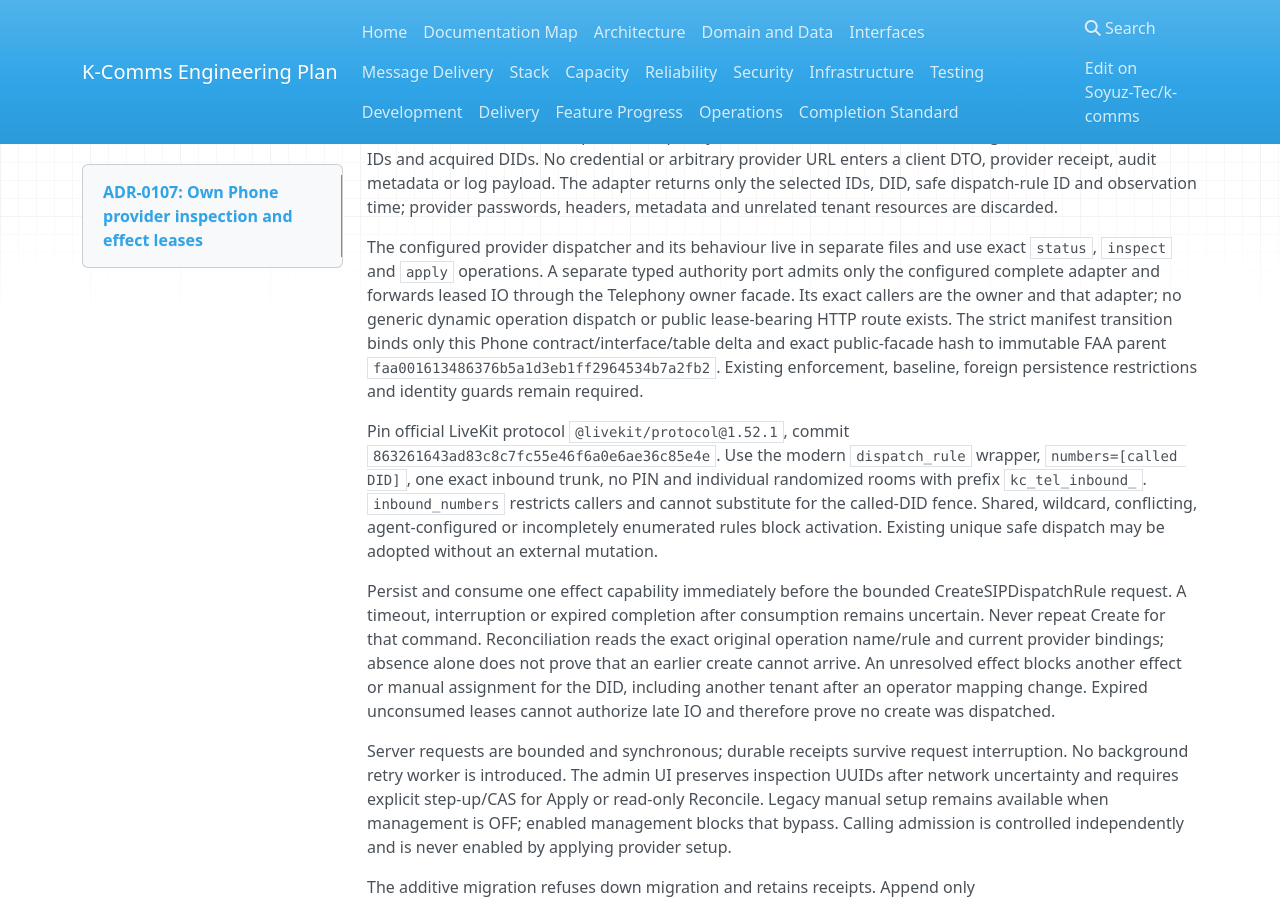
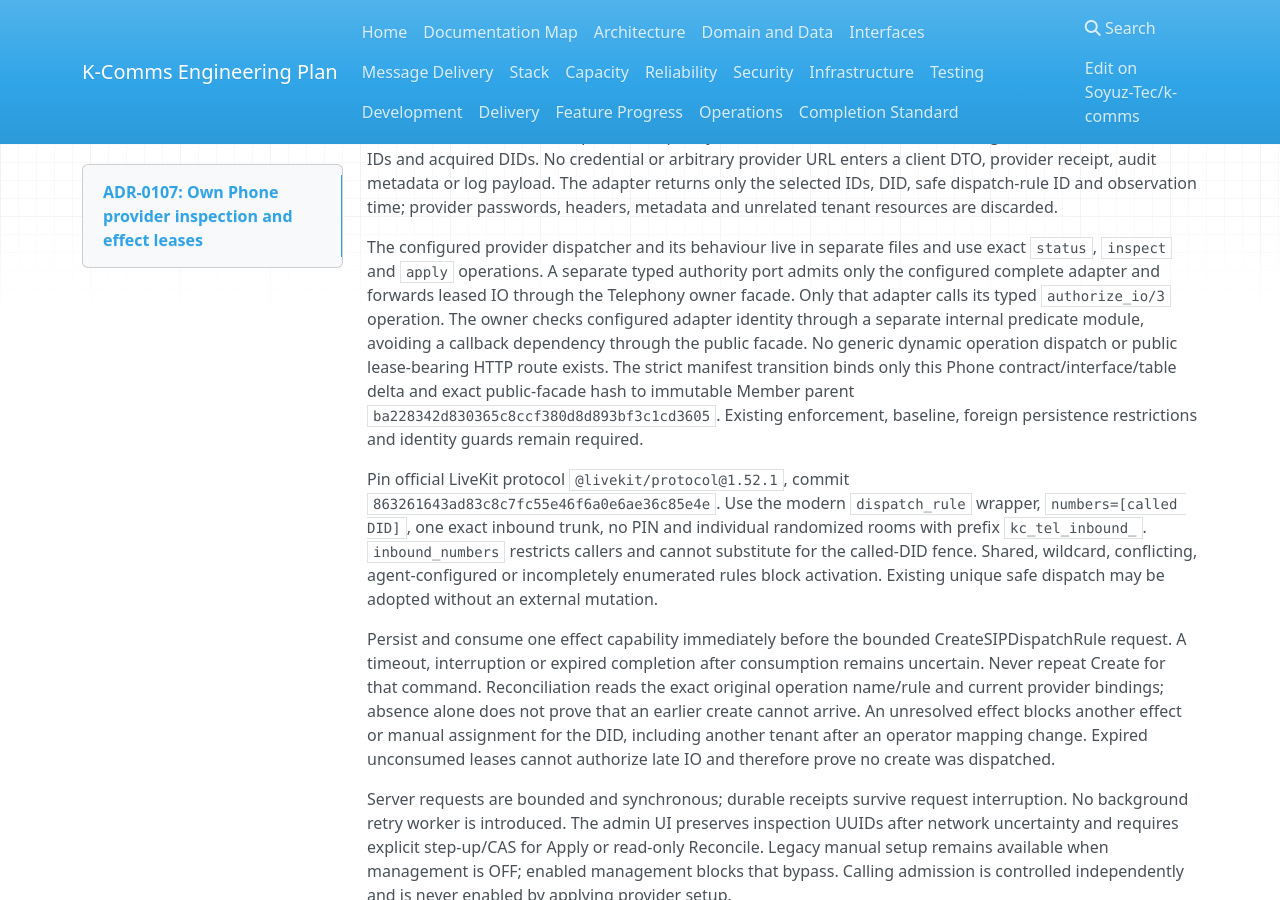
Before and after one commit to Soyuz-Tec/k-comms, an MkDocs documentation site: the page built from docs/02-architecture/adr/0107-own-phone-provider-inspection-and-effect-leases.md, in a window 1280 px wide and 900 px high, scrolled down 558 px. Built offline with MkDocs 1.6.1, drawn with Linux system fonts in a browser that asks for light colours; nearby versions of some CDN libraries.

Commit message:
Keep Phone IO authority dependencies acyclic

```diff
--- a/docs/02-architecture/adr/0107-own-phone-provider-inspection-and-effect-leases.md
+++ b/docs/02-architecture/adr/0107-own-phone-provider-inspection-and-effect-leases.md
@@ -29,11 +29,13 @@ metadata and unrelated tenant resources are discarded.
 The configured provider dispatcher and its behaviour live in separate files and
 use exact `status`, `inspect` and `apply` operations. A separate typed authority
 port admits only the configured complete adapter and forwards leased IO through
-the Telephony owner facade. Its exact callers are the owner and that adapter;
-no generic dynamic operation dispatch or public lease-bearing HTTP route exists.
+the Telephony owner facade. Only that adapter calls its typed `authorize_io/3`
+operation. The owner checks configured adapter identity through a separate internal
+predicate module, avoiding a callback dependency through the public facade. No
+generic dynamic operation dispatch or public lease-bearing HTTP route exists.
 The strict manifest transition binds only this Phone contract/interface/table
-delta and exact public-facade hash to immutable FAA parent
-`faa001613486376b5a1d3eb1ff2964534b7a2fb2`. Existing enforcement, baseline,
+delta and exact public-facade hash to immutable Member parent
+`ba228342d830365c8ccf380d8d893bf3c1cd3605`. Existing enforcement, baseline,
 foreign persistence restrictions and identity guards remain required.
 
 Pin official LiveKit protocol `@livekit/protocol@1.52.1`, commit
```
Also changed, not shown: docs/02-architecture/context-boundaries.yaml (+3 -4 lines), 5 other files.
